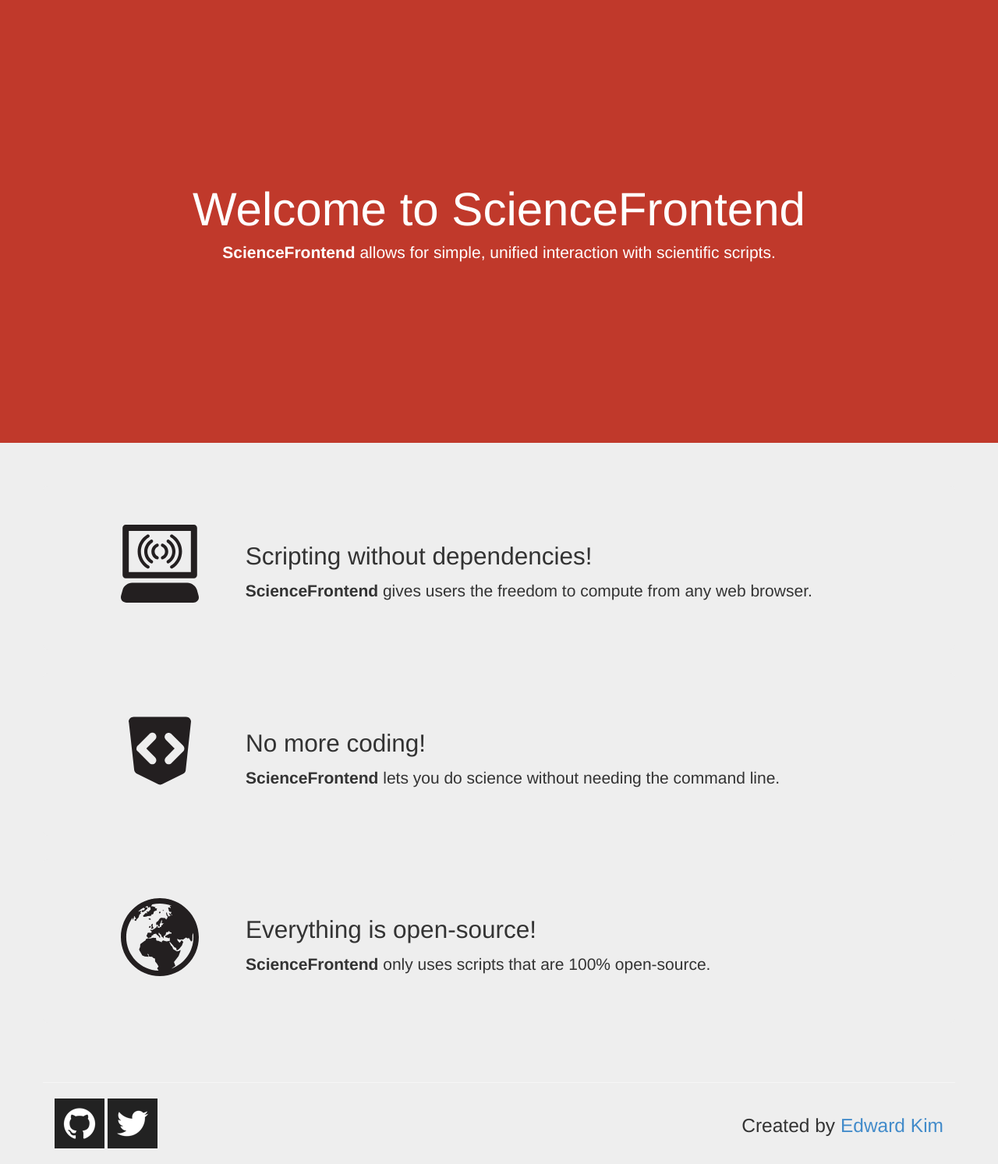
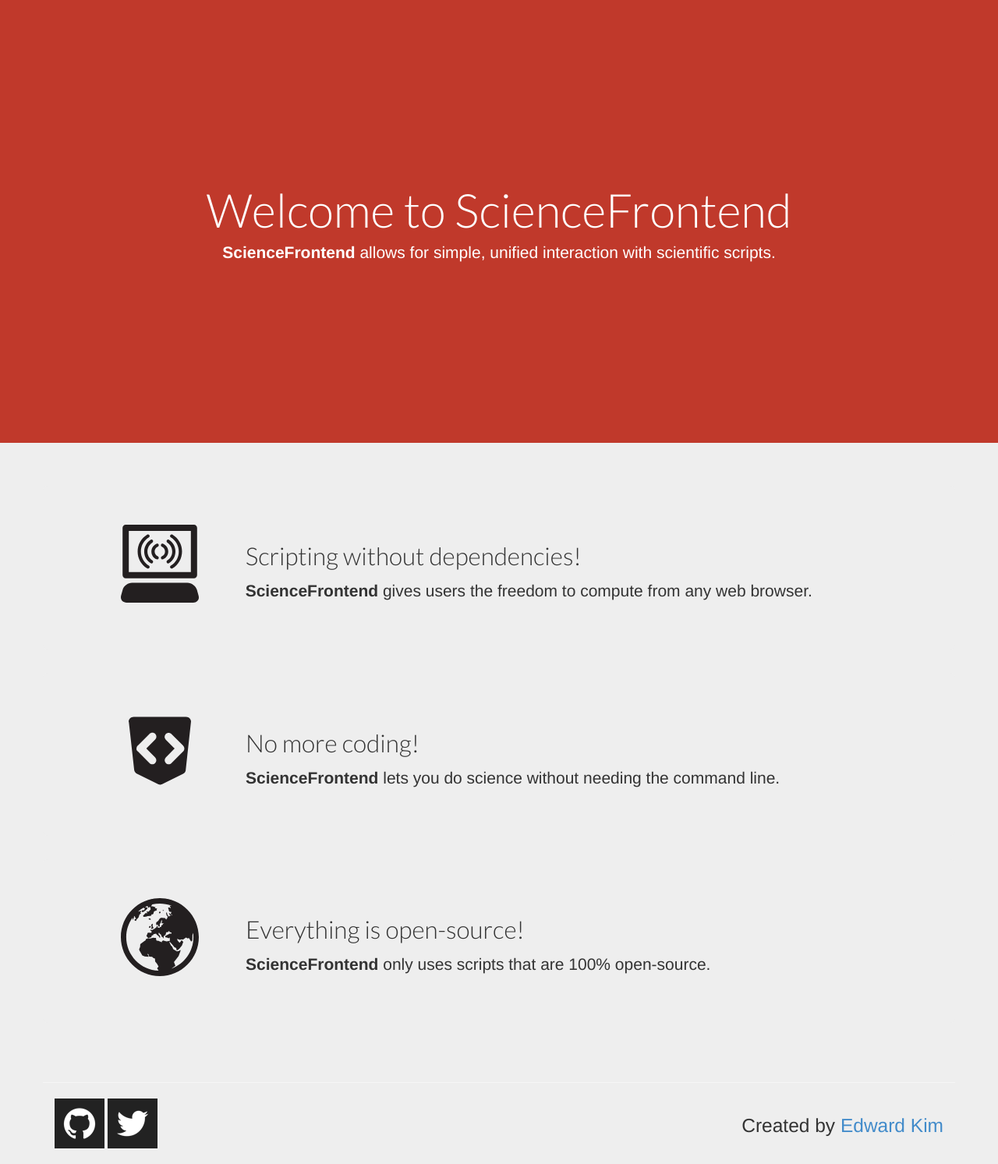
Before and after one commit to eddotman/science-frontend, a Django app: page / in a window 1280 px wide. Shown: the part 118-1611 px from the top of the page at 78% size. Run offline with Django 3.2, Linux system fonts and the light colour scheme; some libraries are stand-ins or nearby versions.

Commit message:
font css improvement

```diff
--- a/sciencefrontend/static/css/styles.css
+++ b/sciencefrontend/static/css/styles.css
@@ -1,4 +1,8 @@
+@import url(http://fonts.googleapis.com/css?family=Lato:300);
+
 body {background: #eeeeee;}
+
+.jumbotron h1, .jumbotron h2 {font-family: 'Lato', sans-serif;}
 
 .font-roman {font-family: "Georgia", "times";}
 
```
Also changed, not shown: sciencefrontend/static/img/picplot.png, sciencefrontend/static/img/picplot.svg, 1 other file.
